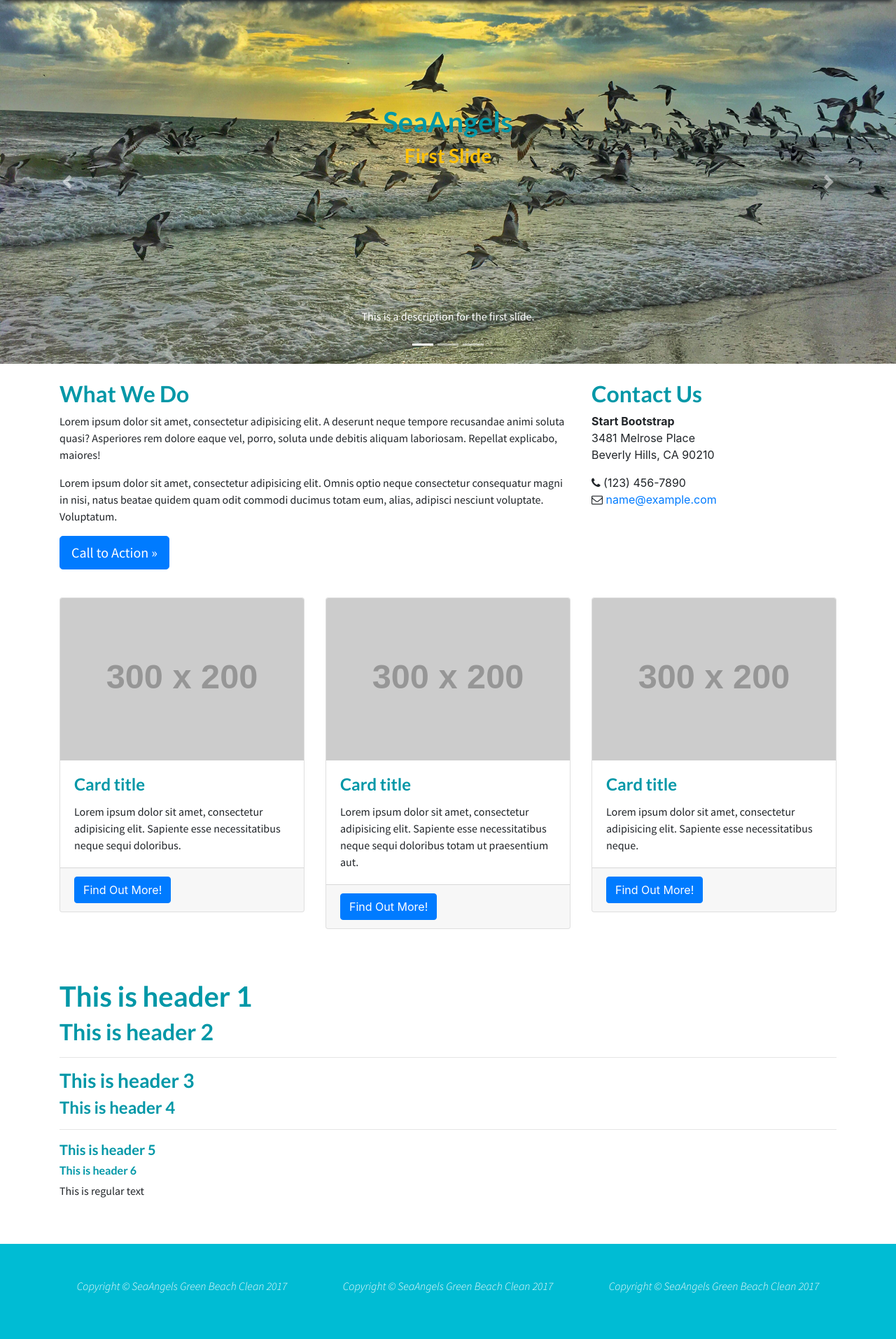
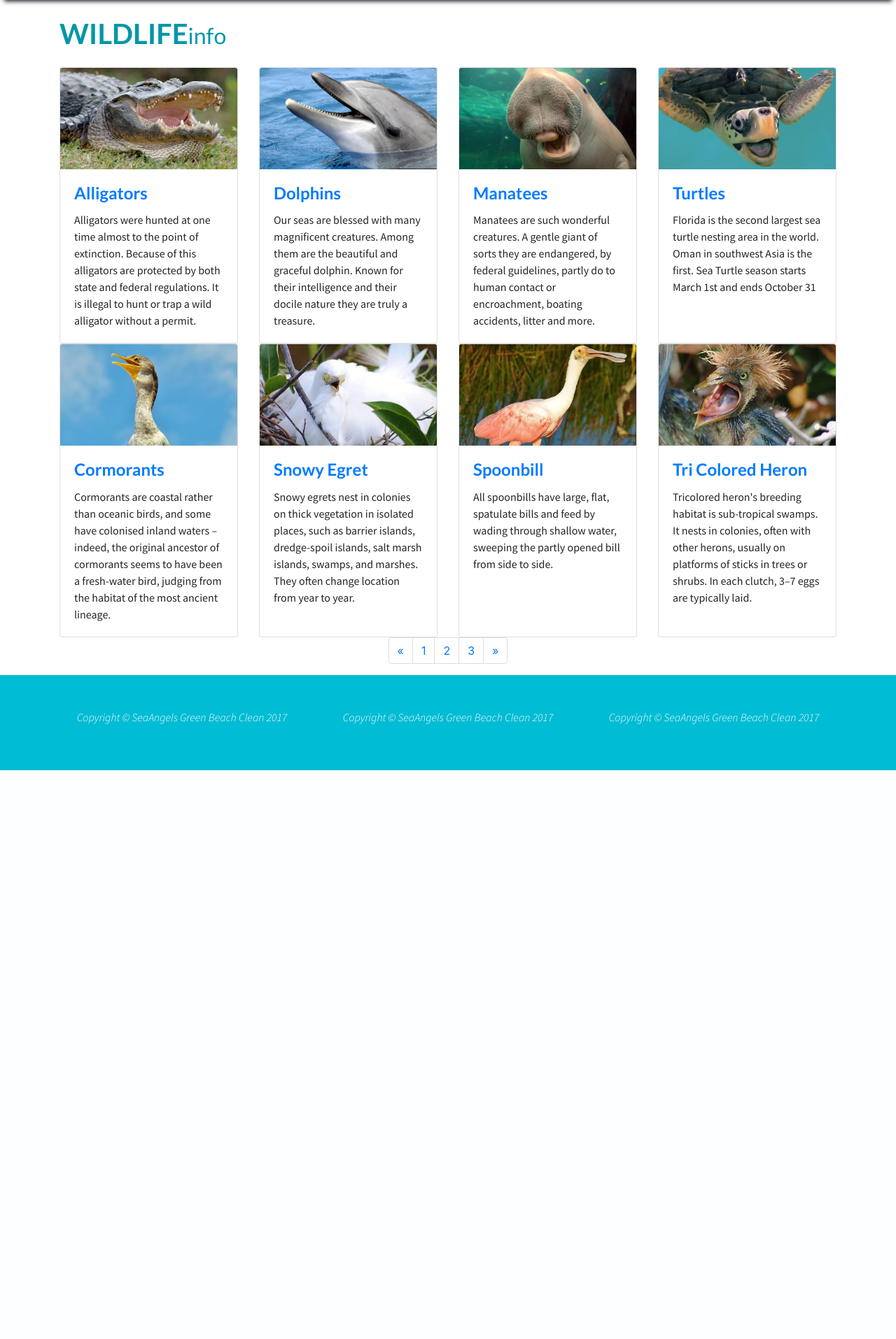
Before and after one commit to stevenpelletier90/prototype3, a PHP site: page /wildlife.php in a window 1280 px wide. Shown: the part 101-2015 px from the top of the page at 70% size. After the commit the page ends 1202 px from the top, so only its background shows below. Run offline with PHP 8.4, Linux system fonts and the light colour scheme; grey boxes labelled with a size stand in for pictures from a placeholder-image service; some libraries are stand-ins or nearby versions.

Commit message:
add pages

```diff
--- a/includes/navbar.php
+++ b/includes/navbar.php
@@ -1,6 +1,6 @@
     <nav class="navbar navbar-expand-md navbar-light" id="nav" style="background-color: #00bcd4">
 
-        <a class="navbar-brand" href="index.html"><img alt="SeaAngels Green Beach Clean Logo" class="d-inline-block align-top animated fadeInLeft" height="75" src="images/logo.png"></a>
+        <a class="navbar-brand" href="index.php"><img alt="SeaAngels Green Beach Clean Logo" class="d-inline-block align-top animated fadeInLeft" height="75" src="images/logo.png"></a>
         <button aria-controls="expanded_nav" aria-expanded="false" aria-label="Toggle navigation" class="navbar-toggler" data-target="#expanded_nav" data-toggle="collapse" type="button">
         <span class="navbar-toggler-icon"></span>
         </button>
--- a/wildlife.php
+++ b/wildlife.php
@@ -7,130 +7,134 @@ function customPageHeader(){?>
 <?php include("includes/navbar.php"); ?>
 
 
-    <header>
-        <div id="carouselHome" class="carousel slide" data-ride="carousel">
-            <ol class="carousel-indicators">
-                <li data-target="#carouselHome" data-slide-to="0" class="active"></li>
-                <li data-target="#carouselHome" data-slide-to="1"></li>
-                <li data-target="#carouselHome" data-slide-to="2"></li>
-            </ol>
-            <div class="carousel-inner" role="listbox">
-                <!-- Slide One - Set the background image for this slide in the line below -->
-                <div class="carousel-item active" style="background-image: url('images/header1.jpg')">
-                    <div class="carousel-caption d-none d-md-block">
-                        <h1>SeaAngels</h1>
-                        <h3 class="slider-captions">First Slide</h3>
-                        <p>This is a description for the first slide.</p>
-                    </div>
-                </div>
-                <!-- Slide Two - Set the background image for this slide in the line below -->
-                <div class="carousel-item" style="background-image: url('images/header2.jpg')">
-                    <div class="carousel-caption d-none d-md-block">
-                        <h2>CHYEAH</h2>
-                        <h3 class="slider-captions">Second Slide</h3>
-                        <p>This is a description for the second slide.</p>
-                    </div>
-                </div>
-                <!-- Slide Three - Set the background image for this slide in the line below -->
-                <div class="carousel-item" style="background-image: url('images/pelican.jpg')">
-                    <div class="carousel-caption d-none d-md-block">
-                        <h1>Hey Im Mr Poopy Butthole</h1>
-                        <h3 class="slider-captions">Third Slide</h3>
-                        <p>This is a description for the third slide.</p>
+<div class="container">
+
+        <!-- Page Heading -->
+        <h1 class="my-4">WILDLIFE<small>info</small>
+        </h1>
+
+        <div class="row">
+            <div class="col-lg-3 col-md-4 col-sm-6 portfolio-item">
+                <div class="card h-100">
+                    <a href="#"><img class="card-img-top" src="images/gallery/alligator.png" alt=""></a>
+                    <div class="card-body">
+                        <h4 class="card-title">
+                            <a href="#">Alligators</a>
+                        </h4>
+                        <p class="card-text">Alligators were hunted at one time almost to the point of extinction.  Because of this alligators are protected by both state and federal regulations. It is illegal to hunt or trap a wild alligator without a permit.</p>
                     </div>
                 </div>
             </div>
-            <a class="carousel-control-prev" href="#carouselHome" role="button" data-slide="prev">
-              <span class="carousel-control-prev-icon" aria-hidden="true"></span>
-              <span class="sr-only">Previous</span>
-            </a>
-            <a class="carousel-control-next" href="#carouselHome" role="button" data-slide="next">
-              <span class="carousel-control-next-icon" aria-hidden="true"></span>
-              <span class="sr-only">Next</span>
-            </a>
-        </div>
-    </header>
-    <div class="container">
-        <div class="row">
-            <div class="col-sm-8">
-                <h2 class="mt-4">What We Do</h2>
-                <p>Lorem ipsum dolor sit amet, consectetur adipisicing elit. A deserunt neque tempore recusandae animi soluta quasi? Asperiores rem dolore eaque vel, porro, soluta unde debitis aliquam laboriosam. Repellat explicabo, maiores!</p>
-                <p>Lorem ipsum dolor sit amet, consectetur adipisicing elit. Omnis optio neque consectetur consequatur magni in nisi, natus beatae quidem quam odit commodi ducimus totam eum, alias, adipisci nesciunt voluptate. Voluptatum.</p>
-                <p>
-                    <a class="btn btn-primary btn-lg" href="#">Call to Action &raquo;</a>
-                </p>
-            </div>
-            <div class="col-sm-4">
-                <h2 class="mt-4">Contact Us</h2>
-                <address>
-                    <strong>Start Bootstrap</strong>
-                    <br>3481 Melrose Place
-                    <br>Beverly Hills, CA 90210
-                    <br>
-                </address>
-                <address>
-                    <abbr title="Phone"><i class="fa fa-phone" aria-hidden="true"></i></abbr>
-                    (123) 456-7890
-                    <br>
-                    <abbr title="Email"><i class="fa fa-envelope-o" aria-hidden="true"></i></abbr>
-                    <a href="mailto:#">name@example.com</a>
-                </address>
-            </div>
-        </div>
-        <!-- /.row -->
-        <div class="row">
-            <div class="col-sm-4 my-4">
-                <div class="card">
-                    <img class="card-img-top" src="http://placehold.it/300x200" alt="">
+            <div class="col-lg-3 col-md-4 col-sm-6 portfolio-item">
+                <div class="card h-100">
+                    <a href="#"><img class="card-img-top" src="images/gallery/dolphin.png" alt=""></a>
                     <div class="card-body">
-                        <h4 class="card-title">Card title</h4>
-                        <p class="card-text">Lorem ipsum dolor sit amet, consectetur adipisicing elit. Sapiente esse necessitatibus neque sequi doloribus.</p>
-                    </div>
-                    <div class="card-footer">
-                        <a href="#" class="btn btn-primary">Find Out More!</a>
+                        <h4 class="card-title">
+                            <a href="#">Dolphins</a>
+                        </h4>
+                        <p class="card-text"> Our seas are blessed with many magnificent creatures.  Among them are the beautiful and graceful dolphin.  Known for their intelligence and their docile nature they are truly a treasure.   </p>
                     </div>
                 </div>
             </div>
-            <div class="col-sm-4 my-4">
-                <div class="card">
-                    <img class="card-img-top" src="http://placehold.it/300x200" alt="">
+            <div class="col-lg-3 col-md-4 col-sm-6 portfolio-item">
+                <div class="card h-100">
+                    <a href="#"><img class="card-img-top" src="images/gallery/Manatee.png" alt=""></a>
                     <div class="card-body">
-                        <h4 class="card-title">Card title</h4>
-                        <p class="card-text">Lorem ipsum dolor sit amet, consectetur adipisicing elit. Sapiente esse necessitatibus neque sequi doloribus totam ut praesentium aut.</p>
-                    </div>
-                    <div class="card-footer">
-                        <a href="#" class="btn btn-primary">Find Out More!</a>
+                        <h4 class="card-title">
+                            <a href="#">Manatees</a>
+                        </h4>
+                        <p class="card-text">Manatees are such wonderful creatures.  A gentle giant of sorts they are endangered, by federal guidelines, partly do to human contact or encroachment, boating accidents, litter and more.  </p>
                     </div>
                 </div>
             </div>
-            <div class="col-sm-4 my-4">
-                <div class="card">
-                    <img class="card-img-top" src="http://placehold.it/300x200" alt="">
+            <div class="col-lg-3 col-md-4 col-sm-6 portfolio-item">
+                <div class="card h-100">
+                    <a href="#"><img class="card-img-top" src="images/gallery/turtle.png" alt=""></a>
                     <div class="card-body">
-                        <h4 class="card-title">Card title</h4>
-                        <p class="card-text">Lorem ipsum dolor sit amet, consectetur adipisicing elit. Sapiente esse necessitatibus neque.</p>
-                    </div>
-                    <div class="card-footer">
-                        <a href="#" class="btn btn-primary">Find Out More!</a>
+                        <h4 class="card-title">
+                            <a href="#">Turtles</a>
+                        </h4>
+                        <p class="card-text">Florida is the second largest sea turtle nesting area in the world.  Oman in southwest Asia is the first.  Sea Turtle season starts March 1st and ends October 31</p>
                     </div>
                 </div>
             </div>
+            <div class="col-lg-3 col-md-4 col-sm-6 portfolio-item">
+                <div class="card h-100">
+                    <a href="#"><img class="card-img-top" src="images/gallery/cormorant.png" alt=""></a>
+                    <div class="card-body">
+                        <h4 class="card-title">
+                            <a href="#">Cormorants</a>
+                        </h4>
+                        <p class="card-text">Cormorants are coastal rather than oceanic birds, and some have colonised inland waters – indeed, the original ancestor of cormorants seems to have been a fresh-water bird, judging from the habitat of the most ancient lineage. </p>
+                    </div>
+                </div>
+            </div>
+            <div class="col-lg-3 col-md-4 col-sm-6 portfolio-item">
+                <div class="card h-100">
+                    <a href="#"><img class="card-img-top" src="images/gallery/snowy_egret.png" alt=""></a>
+                    <div class="card-body">
+                        <h4 class="card-title">
+                            <a href="#">Snowy Egret</a>
+                        </h4>
+
+                        <p class="card-text">Snowy egrets nest in colonies on thick vegetation in isolated places, such as barrier islands, dredge-spoil islands, salt marsh islands, swamps, and marshes. They often change location from year to year. </p>
+                    </div>
+                </div>
+            </div>
+            <div class="col-lg-3 col-md-4 col-sm-6 portfolio-item">
+                <div class="card h-100">
+                    <a href="#"><img class="card-img-top" src="images/gallery/spoonbill.png" alt=""></a>
+                    <div class="card-body">
+                        <h4 class="card-title">
+                            <a href="#">Spoonbill</a>
+                        </h4>
+
+                        <p class="card-text">All spoonbills have large, flat, spatulate bills and feed by wading through shallow water, sweeping the partly opened bill from side to side.</p>
+                    </div>
+                </div>
+            </div>
+
+            <div class="col-lg-3 col-md-4 col-sm-6 portfolio-item">
+                <div class="card h-100">
+                    <a href="#"><img class="card-img-top" src="images/gallery/tri_color_heron.png" alt=""></a>
+                    <div class="card-body">
+                        <h4 class="card-title">
+                            <a href="#">Tri Colored Heron</a>
+                        </h4>
+
+                        <p class="card-text">Tricolored heron's breeding habitat is sub-tropical swamps. It nests in colonies, often with other herons, usually on platforms of sticks in trees or shrubs. In each clutch, 3–7 eggs are typically laid. </p>
+                    </div>
+                </div>
+            </div>
+
         </div>
         <!-- /.row -->
+
+        <!-- Pagination -->
+        <ul class="pagination justify-content-center">
+            <li class="page-item">
+                <a class="page-link" href="#" aria-label="Previous">
+                    <span aria-hidden="true">&laquo;</span>
+                    <span class="sr-only">Previous</span>
+                </a>
+            </li>
+            <li class="page-item">
+                <a class="page-link" href="#">1</a>
+            </li>
+            <li class="page-item">
+                <a class="page-link" href="#">2</a>
+            </li>
+            <li class="page-item">
+                <a class="page-link" href="#">3</a>
+            </li>
+            <li class="page-item">
+                <a class="page-link" href="#" aria-label="Next">
+                    <span aria-hidden="true">&raquo;</span>
+                    <span class="sr-only">Next</span>
+                </a>
+            </li>
+        </ul>
+
     </div>
-    <!-- Page Content -->
-    <section class="py-5">
-        <div class="container">
-            <h1>This is header 1</h1>
-            <h2>This is header 2</h2>
-            <hr>
-            <h3>This is header 3</h3>
-            <h4>This is header 4</h4>
-            <hr>
-            <h5>This is header 5</h5>
-            <h6>This is header 6</h6>
-            <p>This is regular text</p>
-        </div>
-    </section>
 
 <?php include("includes/footer.php"); ?>
```
Also changed, not shown: education.php (+104 -112 lines), images/gallery/Manatee.png (added), images/gallery/alligator.png (added), images/gallery/balloon.png (added), images/gallery/cigarettes.png (added), images/gallery/cleanup_tips.png (added), images/gallery/cormorant.png (added), images/gallery/dolphin.png (added), images/gallery/fouRs.png (added), images/gallery/glass.png (added), images/gallery/medical_waste.png (added), images/gallery/plastic.png (added), images/gallery/snowy_egret.png (added), images/gallery/spoonbill.png (added), 3 more files.
